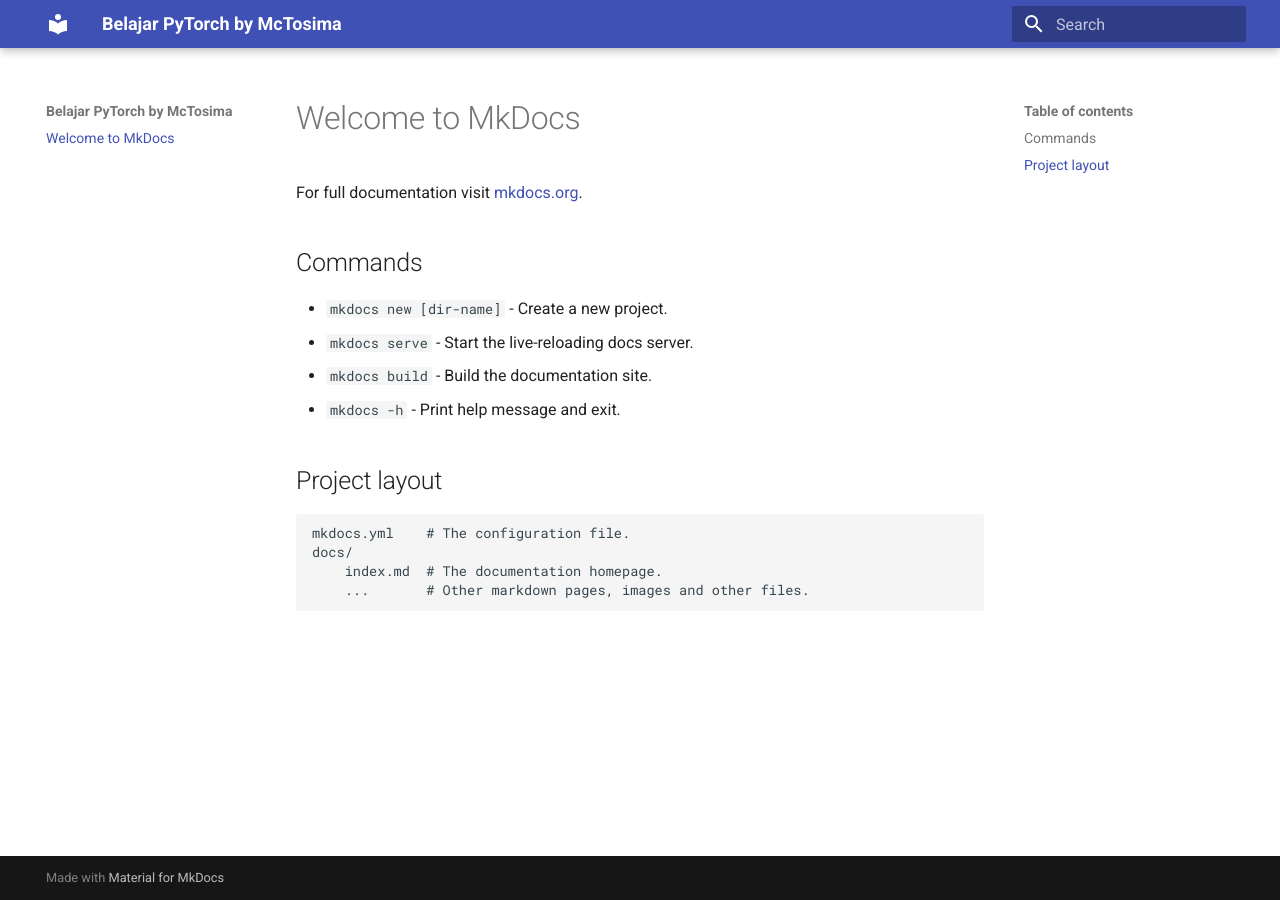
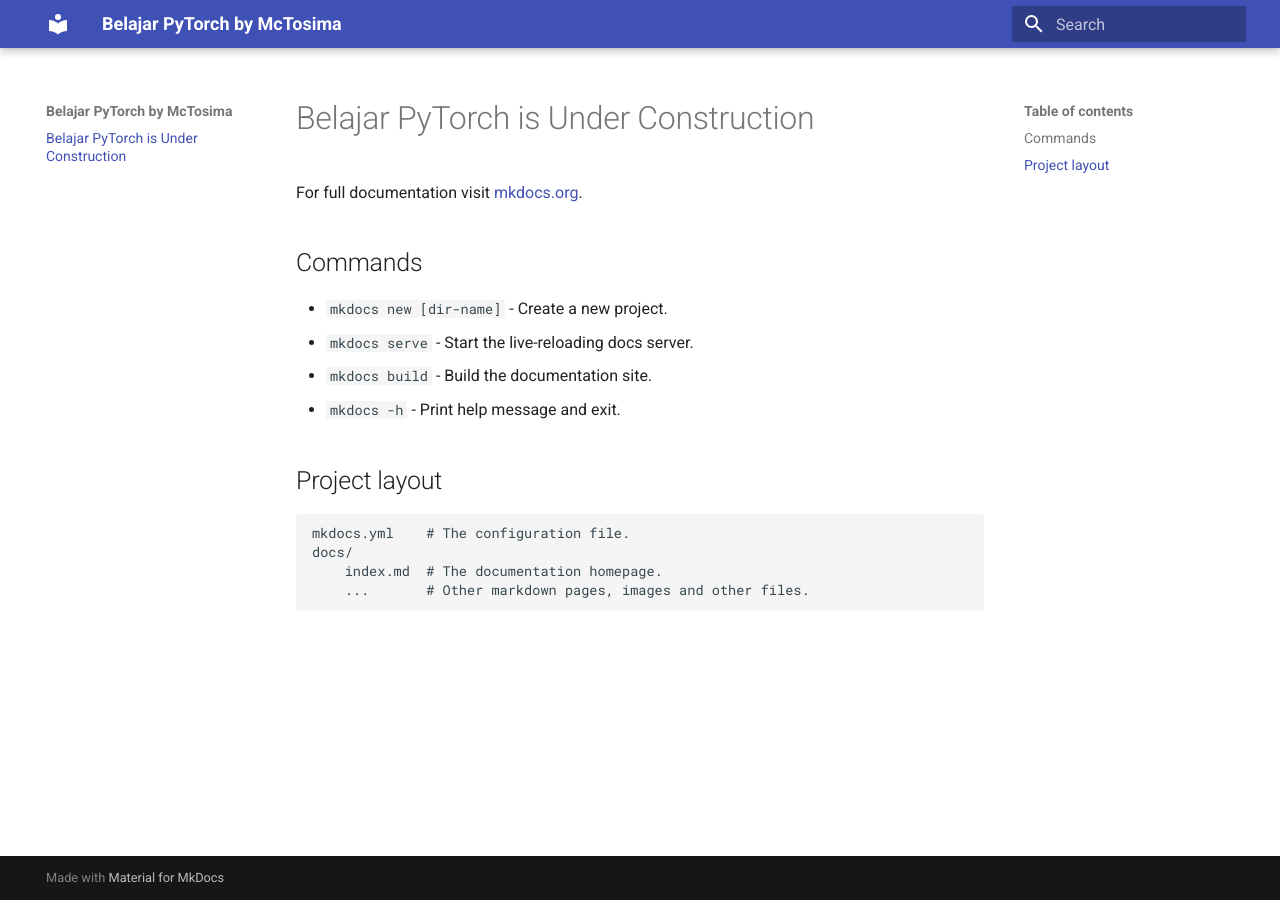
Before and after one commit to mctosima/belajarpytorch, an MkDocs documentation site: the page built from docs/index.md, in a window 1280 px wide. Built offline with MkDocs 1.6.1 and Material for MkDocs 9.7.7, drawn with Linux system fonts in a browser that asks for light colours.

Commit message:
update under maintenance

```diff
--- a/docs/index.md
+++ b/docs/index.md
@@ -1,4 +1,4 @@
-# Welcome to MkDocs
+# Belajar PyTorch is Under Construction
 
 For full documentation visit [mkdocs.org](https://www.mkdocs.org).
 
```
Also changed, not shown: site/404.html, site/index.html, site/search/search_index.json, 1 other file.
